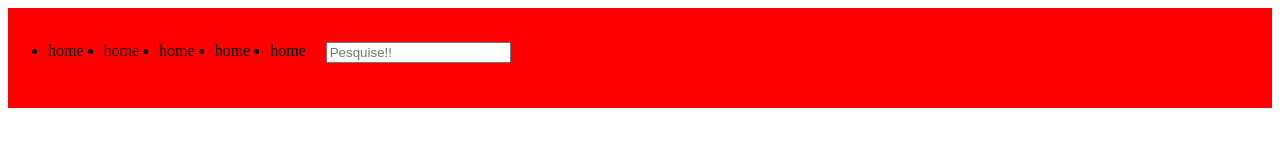
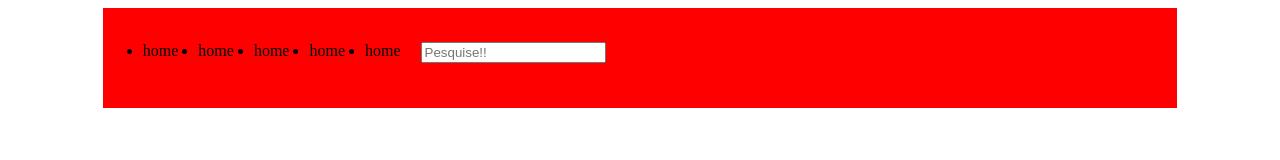
Before and after one commit to vetongameleira/novoTeste, a plain HTML site: page index.html in a window 1280 px wide. Drawn offline with Linux system fonts and the light colour scheme.

Commit message:
centralizando elemento container

```diff
--- a/css/estilo.css
+++ b/css/estilo.css
@@ -7,3 +7,8 @@ nav ul li{
     float:left;
     margin-right:20px;
 }
+section#container{
+    width:85%;
+    height:auto;
+    margin:0 auto;
+}
```
Also changed, not shown: 1 other file.
